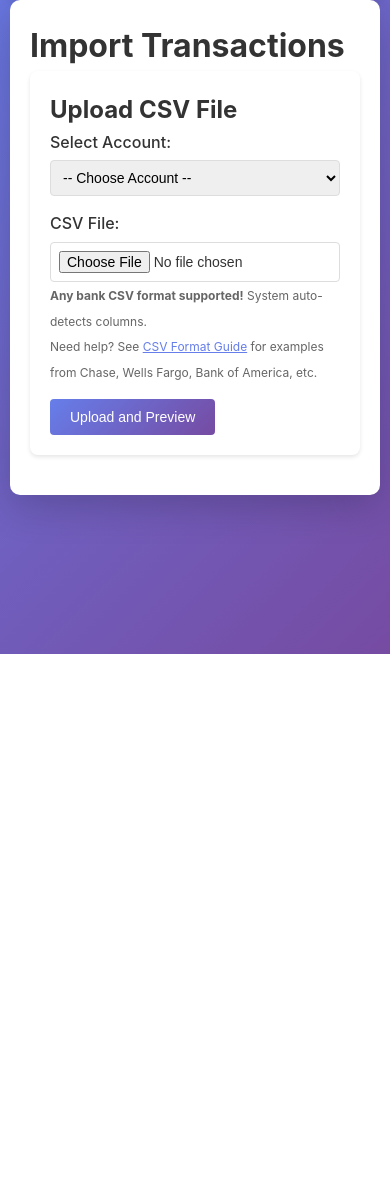
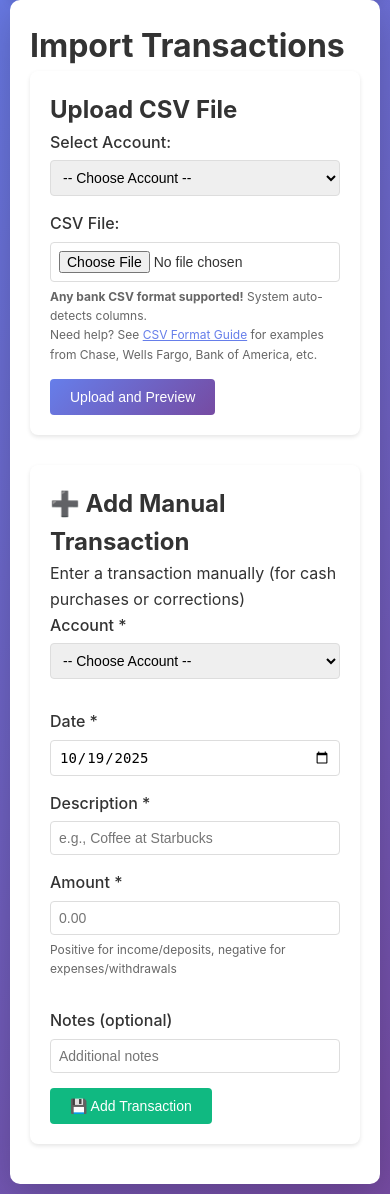
Before and after one commit to saeid-h/financial-assistant, a Flask app: page /import/ in a window 390 px wide. Shown: the part 190-1384 px from the top of the page. Before the commit the page ends 844 px from the top, so only its background shows below. Run offline with Flask 3, Linux system fonts and the light colour scheme; data that the repository does not hold is empty; parts of the project's set-up code (start-up, migrations or seed data) failed here and were passed over.

Commit message:
Add 'Import Another' button + Manual transaction entry
NEW FEATURES: Import page enhancements

1. IMPORT ANOTHER BUTTON
   - After successful CSV import, show 'Import Another CSV' button
   - Resets form and scrolls to top
   - Improved success message with links to Transactions/Accounts
   - Better workflow for importing multiple files

2. MANUAL TRANSACTION ENTRY
   - New form on import page
   - Add transactions manually (cash purchases, corrections)
   - Fields: Account, Date, Description, Amount, Notes
   - Today's date pre-filled
   - Duplicate detection included
   - Validation included
   - Success message with link to Transactions

UI IMPROVEMENTS:
- Form-row grid layout (2 columns, responsive)
- Better spacing and labels
- Success messages with action buttons
- Smooth scrolling to results

BACKEND:
- New route: POST /import/manual
- Validates all fields
- Checks for duplicates
- Uses same validation as CSV import
- Returns transaction ID on success

USE CASES:
- Add cash purchases
- Correct imported transactions
- Add missing transactions
- Quick one-off entries

FILES MODIFIED:
- src/templates/import.html (UI enhancements)
- src/routes/import_routes.py (manual entry endpoint)

Server will auto-reload. Test now!

```diff
--- a/src/routes/import_routes.py
+++ b/src/routes/import_routes.py
@@ -265,3 +265,96 @@ def confirm_import():
 
     except Exception as e:
         return jsonify({'error': f'Failed to save transactions: {str(e)}'}), 500
+
+
+@import_bp.route('/manual', methods=['POST'])
+def manual_transaction():
+    """
+    Add a manual transaction.
+
+    Request JSON:
+        {
+            "account_id": int,
+            "date": "YYYY-MM-DD",
+            "description": str,
+            "amount": float,
+            "notes": str (optional)
+        }
+
+    Returns:
+        JSON with success status
+    """
+    from flask import current_app
+    from datetime import datetime
+
+    data = request.get_json()
+
+    if not data:
+        return jsonify({'error': 'No data provided'}), 400
+
+    # Extract fields
+    account_id = data.get('account_id')
+    date_str = data.get('date')
+    description = data.get('description')
+    amount = data.get('amount')
+    notes = data.get('notes')
+
+    # Validate required fields
+    if not all([account_id, date_str, description, amount is not None]):
+        return jsonify({'error': 'Missing required fields'}), 400
+
+    try:
+        # Parse date
+        transaction_date = datetime.strptime(date_str, '%Y-%m-%d').date()
+
+        # Validate account exists
+        account_model = Account(current_app.config['DATABASE'])
+        account = account_model.get_by_id(account_id)
+        if not account:
+            return jsonify({'error': 'Account not found'}), 404
+
+        # Create transaction dict for validation
+        transaction = {
+            'account_id': account_id,
+            'date': transaction_date,
+            'description': description.strip(),
+            'amount': float(amount),
+            'notes': notes
+        }
+
+        # Validate transaction
+        validator = TransactionValidator(current_app.config['DATABASE'])
+        result = validator.validate_transaction(transaction)
+
+        if not result.is_valid:
+            errors = ', '.join([e.message for e in result.errors])
+            return jsonify({'error': f'Validation failed: {errors}'}), 400
+
+        # Check for duplicates
+        detector = DuplicateDetector(current_app.config['DATABASE'])
+        duplicate_check = detector.check_duplicate(transaction)
+
+        if duplicate_check['is_duplicate']:
+            return jsonify({
+                'error': f'Duplicate transaction detected (confidence: {duplicate_check["confidence"]:.0%}). This transaction may already exist.'
+            }), 400
+
+        # Save transaction
+        transaction_id = Transaction.create(
+            account_id=account_id,
+            transaction_date=transaction_date,
+            description=description.strip(),
+            amount=float(amount),
+            notes=notes
+        )
+
+        return jsonify({
+            'success': True,
+            'message': 'Transaction added successfully',
+            'transaction_id': transaction_id
+        })
+
+    except ValueError as e:
+        return jsonify({'error': f'Invalid data format: {str(e)}'}), 400
+    except Exception as e:
+        return jsonify({'error': f'Failed to add transaction: {str(e)}'}), 500
--- a/src/templates/import.html
+++ b/src/templates/import.html
@@ -76,7 +76,63 @@
     </div>
 
     <!-- Success Section -->
-    <div id="success-section" class="alert alert-success" style="display: none;"></div>
+    <div id="success-section" class="alert alert-success" style="display: none;">
+        <div id="success-message"></div>
+        <button class="btn btn-primary" onclick="resetImportForm()" style="margin-top: 15px;">
+            📁 Import Another CSV
+        </button>
+    </div>
+
+    <!-- Manual Transaction Entry -->
+    <div class="card" style="margin-top: 30px;">
+        <h2>➕ Add Manual Transaction</h2>
+        <p>Enter a transaction manually (for cash purchases or corrections)</p>
+
+        <form id="manual-transaction-form">
+            <div class="form-row">
+                <div class="form-group">
+                    <label for="manual-account">Account *</label>
+                    <select id="manual-account" required>
+                        <option value="">-- Choose Account --</option>
+                        {% for account in accounts %}
+                        <option value="{{ account.id }}">{{ account.name }}</option>
+                        {% endfor %}
+                    </select>
+                </div>
+
+                <div class="form-group">
+                    <label for="manual-date">Date *</label>
+                    <input type="date" id="manual-date" required>
+                </div>
+            </div>
+
+            <div class="form-group">
+                <label for="manual-description">Description *</label>
+                <input type="text" id="manual-description" required
+                       placeholder="e.g., Coffee at Starbucks">
+            </div>
+
+            <div class="form-row">
+                <div class="form-group">
+                    <label for="manual-amount">Amount *</label>
+                    <input type="number" id="manual-amount" step="0.01" required
+                           placeholder="0.00">
+                    <small>Positive for income/deposits, negative for expenses/withdrawals</small>
+                </div>
+
+                <div class="form-group">
+                    <label for="manual-notes">Notes (optional)</label>
+                    <input type="text" id="manual-notes"
+                           placeholder="Additional notes">
+                </div>
+            </div>
+
+            <button type="submit" class="btn btn-success">💾 Add Transaction</button>
+        </form>
+
+        <div id="manual-success" class="alert alert-success" style="display: none; margin-top: 15px;"></div>
+        <div id="manual-error" class="alert alert-error" style="display: none; margin-top: 15px;"></div>
+    </div>
 </div>
 
 <style>
@@ -116,6 +172,20 @@
     .form-group small {
         color: #666;
         font-size: 12px;
+        display: block;
+        margin-top: 5px;
+    }
+
+    .form-row {
+        display: grid;
+        grid-template-columns: 1fr 1fr;
+        gap: 15px;
+    }
+
+    @media (max-width: 768px) {
+        .form-row {
+            grid-template-columns: 1fr;
+        }
     }
 
     .btn {
@@ -379,10 +449,11 @@
             }
 
             // Show success
-            successSection.innerHTML = `
-                <strong>Success!</strong> ${data.message}
+            document.getElementById('success-message').innerHTML = `
+                <strong>✅ Success!</strong> ${data.message}
                 <br><br>
-                <a href="/accounts" class="btn btn-primary">View Accounts</a>
+                <a href="/transactions" class="btn btn-secondary">View All Transactions</a>
+                <a href="/accounts" class="btn btn-secondary">View Accounts</a>
             `;
             successSection.style.display = 'block';
 
@@ -403,5 +474,75 @@
         previewSection.style.display = 'none';
         uploadForm.reset();
     });
+
+    // Reset import form to import another CSV
+    function resetImportForm() {
+        uploadSection.style.display = 'block';
+        successSection.style.display = 'none';
+        previewSection.style.display = 'none';
+        errorSection.style.display = 'none';
+        uploadForm.reset();
+        window.scrollTo({ top: 0, behavior: 'smooth' });
+    }
+
+    // Handle manual transaction form
+    const manualForm = document.getElementById('manual-transaction-form');
+    const manualSuccess = document.getElementById('manual-success');
+    const manualError = document.getElementById('manual-error');
+
+    manualForm.addEventListener('submit', async (e) => {
+        e.preventDefault();
+
+        manualSuccess.style.display = 'none';
+        manualError.style.display = 'none';
+
+        const formData = {
+            account_id: parseInt(document.getElementById('manual-account').value),
+            date: document.getElementById('manual-date').value,
+            description: document.getElementById('manual-description').value,
+            amount: parseFloat(document.getElementById('manual-amount').value),
+            notes: document.getElementById('manual-notes').value || null
+        };
+
+        try {
+            const response = await fetch('/import/manual', {
+                method: 'POST',
+                headers: {
+                    'Content-Type': 'application/json'
+                },
+                body: JSON.stringify(formData)
+            });
+
+            const data = await response.json();
+
+            if (!response.ok) {
+                throw new Error(data.error || 'Failed to add transaction');
+            }
+
+            // Show success
+            manualSuccess.innerHTML = `
+                <strong>✅ Success!</strong> Transaction added successfully!
+                <br>
+                <a href="/transactions" class="btn btn-secondary" style="margin-top: 10px;">View Transactions</a>
+            `;
+            manualSuccess.style.display = 'block';
+
+            // Reset form
+            manualForm.reset();
+
+            // Scroll to success message
+            manualSuccess.scrollIntoView({ behavior: 'smooth', block: 'nearest' });
+
+        } catch (error) {
+            manualError.textContent = '❌ Error: ' + error.message;
+            manualError.style.display = 'block';
+        }
+    });
+
+    // Set today as default date for manual entry
+    document.addEventListener('DOMContentLoaded', function() {
+        const today = new Date().toISOString().split('T')[0];
+        document.getElementById('manual-date').value = today;
+    });
 </script>
 {% endblock %}
```
